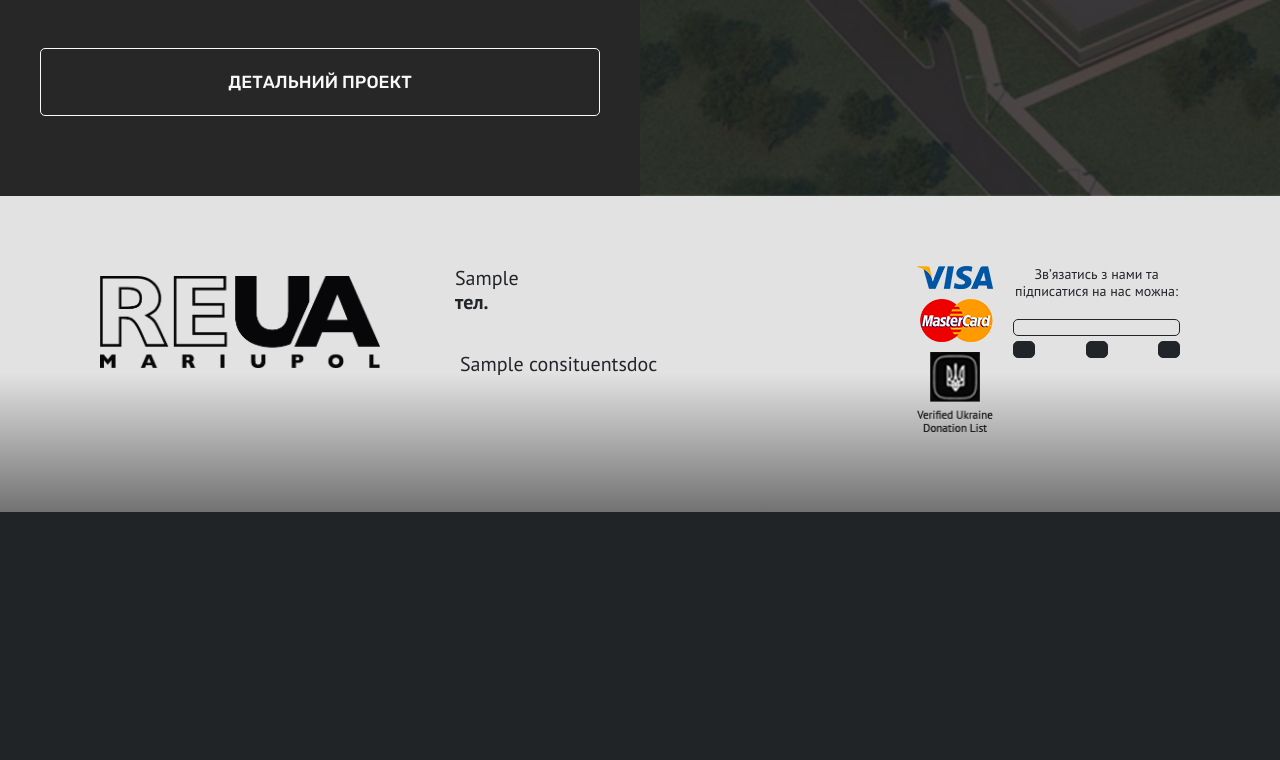
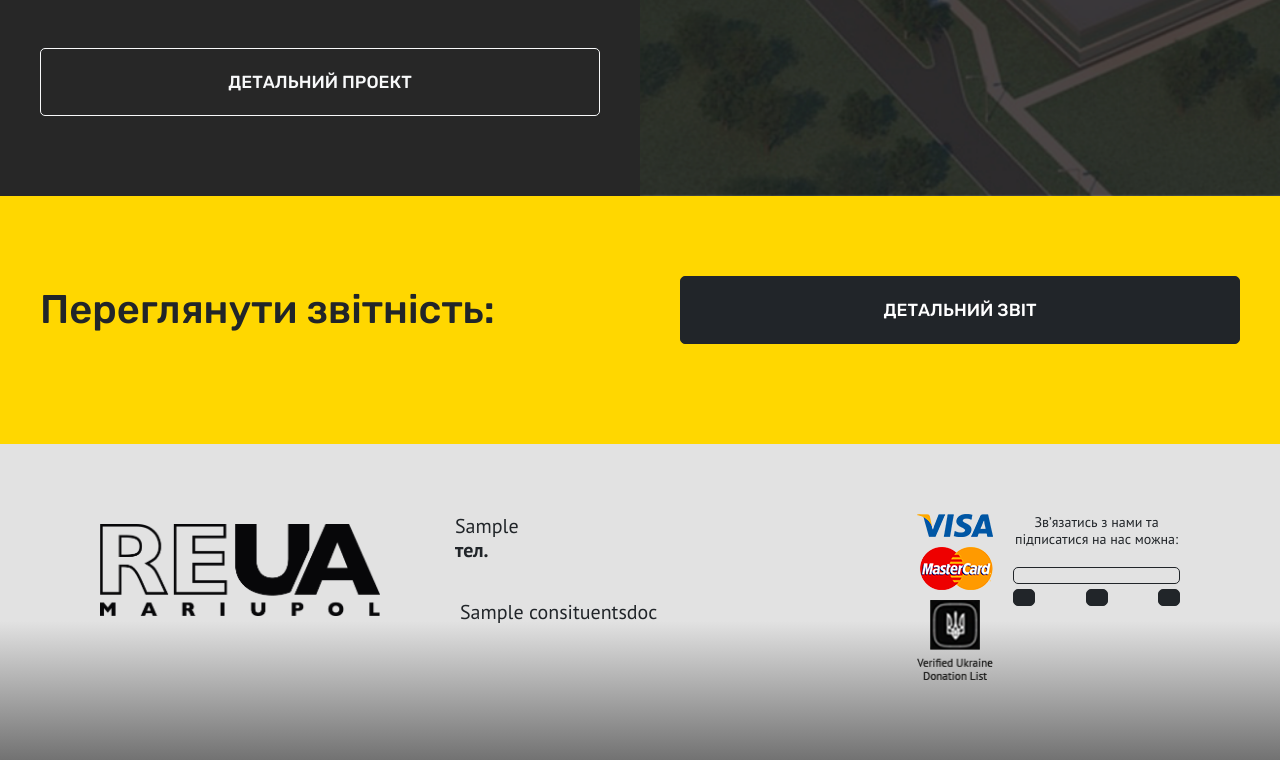
Before and after one commit to JakSamJakSam/reua, a Django app: page /en/ in a window 1280 px wide. Shown: the part 5302-6062 px from the top of the page. Before the commit the page ends 5814 px from the top, so only its background shows below. Run offline with Django 4.2, Linux system fonts and the light colour scheme; tables that the repository leaves empty hold one stand-in row (values such as "Sample post"); some libraries are stand-ins or nearby versions.

Commit message:
added financial report

```diff
--- a/pages/admin.py
+++ b/pages/admin.py
@@ -1,6 +1,6 @@
 from django.contrib import admin
 
-from pages.models import Project, BankTransferInfo, ConsituentsDocs, Addresses
+from pages.models import Project, BankTransferInfo, ConsituentsDocs, Addresses, FinancialReport
 
 admin.site.register(Project, admin.ModelAdmin)
 
@@ -13,3 +13,4 @@ admin.site.register(BankTransferInfo, BankTransferInfoAdmin)
 
 admin.site.register(ConsituentsDocs, admin.ModelAdmin)
 admin.site.register(Addresses, admin.ModelAdmin)
+admin.site.register(FinancialReport, admin.ModelAdmin)
--- a/pages/models.py
+++ b/pages/models.py
@@ -107,3 +107,16 @@ class Addresses(models.Model):
         verbose_name = _("Адреса компанії")
         verbose_name_plural = _("Адреси компанії")
         ordering = ('id',)
+
+
+class FinancialReport(models.Model):
+    uploaded_at = models.DateTimeField(verbose_name=_("Завантажено"), auto_now_add=True, editable=False)
+    file = models.FileField(upload_to='reports', verbose_name=_('Звіт'))
+
+    def __str__(self):
+        return f'Звіт від {self.uploaded_at.strftime("%c")}'
+
+    class Meta:
+        verbose_name = _("Фінансовий звіт")
+        verbose_name_plural = _("Фінансові звіти")
+        ordering = ('-uploaded_at',)
--- a/pages/templates/index.html
+++ b/pages/templates/index.html
@@ -23,6 +23,9 @@
             {% include "parts/slide3.html" %}
         </div>
         <div class="container-fluid">
+            {% include "parts/report.html" %}
+        </div>
+        <div class="container-fluid">
             {% include "parts/footer.html" %}
         </div>
     </main>
--- /dev/null
+++ b/pages/templates/parts/report.html
@@ -0,0 +1,31 @@
+{% load i18n %}
+{% load static %}
+
+<div class="px-0 row" id="slide_report">
+    <div class="col col-12 col-lg-6 bg-warning landing_col d-none d-lg-block">
+        <div class="mx-auto text-left text-block">
+            <h2 class="fw-500 mb-4 mt-2">
+                {% blocktrans %}
+                    Переглянути звітність:
+                {% endblocktrans %}
+            </h2>
+        </div>
+    </div>
+    <div class="col col-lg-6 landing_col bg-warning">
+        <div class="mx-auto text-left text-block">
+            <h2 class="fw-500 mb-4 d-block d-lg-none">
+                {% blocktrans %}
+                    Переглянути звітність:
+                {% endblocktrans %}
+            </h2>
+            <a href="{% if not fin_report %}#{% else %}{{ fin_report.file.url }}{% endif %}"
+               class="btn btn-dark p-3 w-100 text-uppercase fw-500 {% if not fin_report %} disabled {% endif %} "
+               target="_blank"
+            >
+                {% trans "Детальний звіт " %}
+                <i class="fa-solid fa-arrow-up" data-fa-transform="rotate-45"></i>
+            </a>
+
+        </div>
+    </div>
+</div>
--- a/pages/views.py
+++ b/pages/views.py
@@ -13,7 +13,7 @@ from liqpay import LiqPay
 
 from pages.enums import ConsituentsDocsKinds
 from pages.forms import PaymentForm
-from pages.models import Project, ConsituentsDocs, Addresses, BankTransferInfo
+from pages.models import Project, ConsituentsDocs, Addresses, BankTransferInfo, FinancialReport
 
 
 def get_projects_data():
@@ -57,6 +57,7 @@ class IndexView(TemplateView):
         ctx['address'], created = Addresses.objects.get_or_create(site_id=current_site.id)  # TODO Cashe it
 
         ctx['transfers'] = get_trasnfers()  # TODO Cashe it
+        ctx['fin_report'] = FinancialReport.objects.first()  # TODO Cashe it
         return ctx
 
 
```
Also changed, not shown: pages/migrations/0021_financialreport.py (added).
